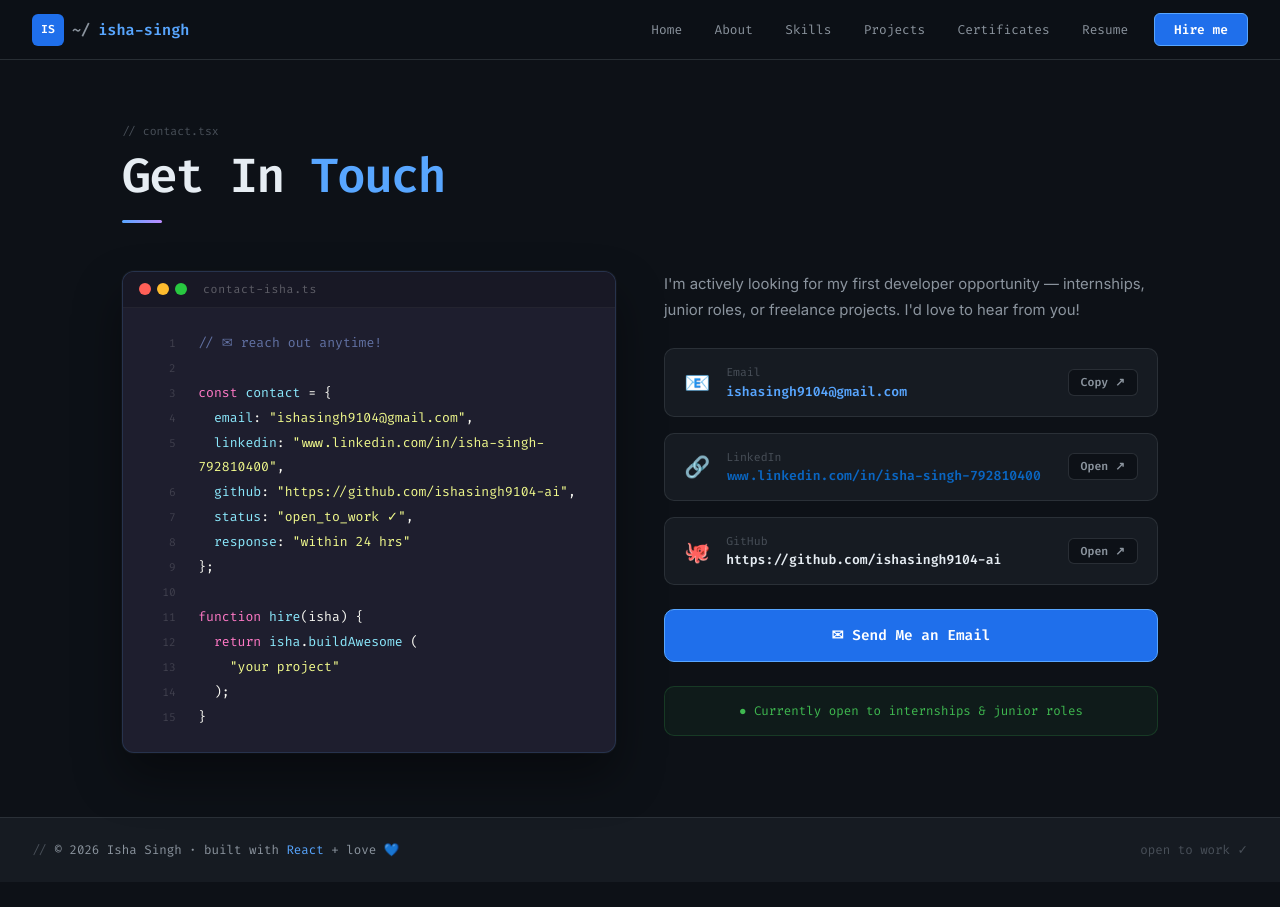
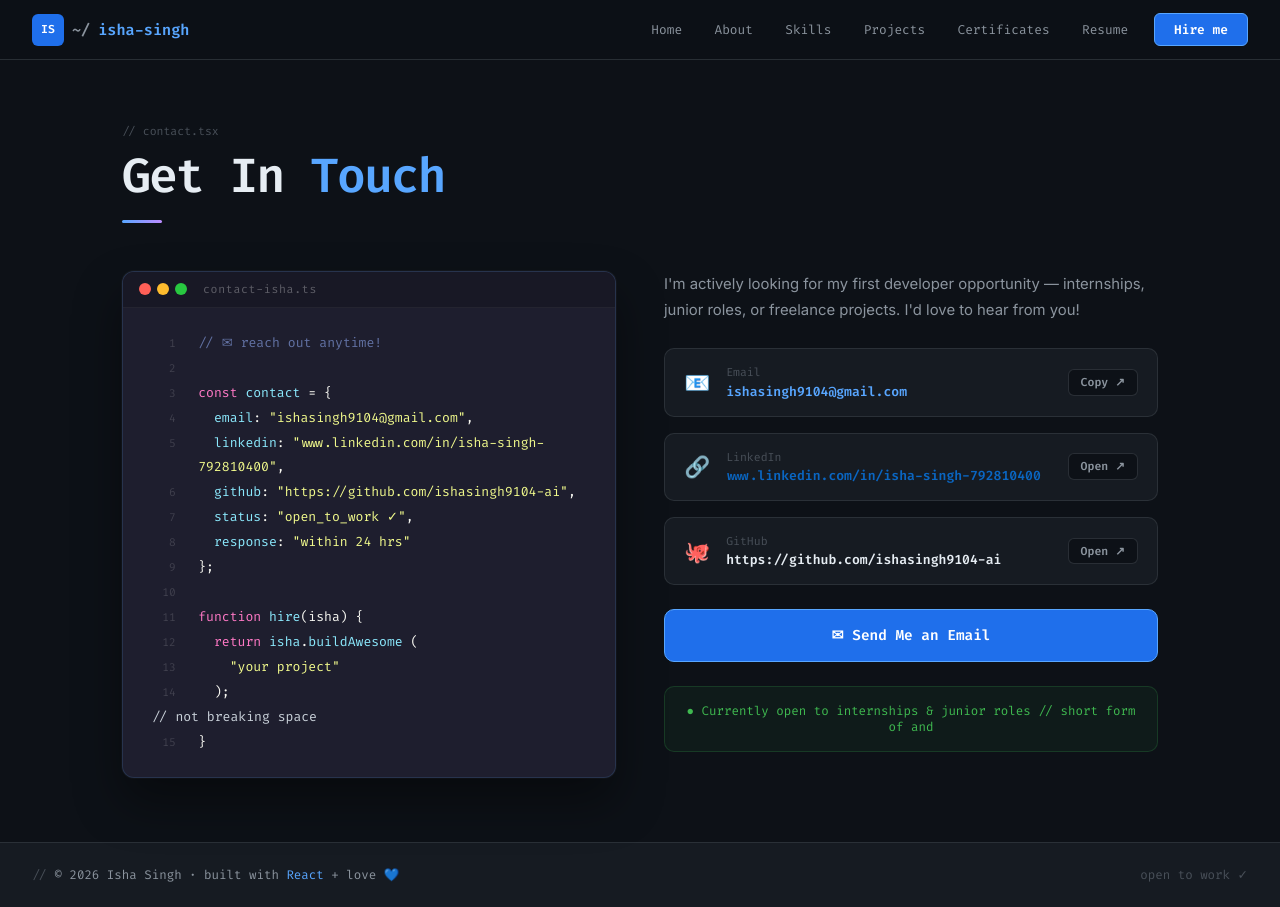
Before and after one commit to ishasingh9104-ai/Personal-Portfolio, a React (Create React App) app: page /contact in a window 1280 px wide. Before the commit the page ends 882 px from the top, so only its background shows below. Built offline with nearby package versions, Linux system fonts and the light colour scheme.

Commit message:
updated comments

```diff
--- a/src/components/CodeBlock.js
+++ b/src/components/CodeBlock.js
@@ -1,61 +1,121 @@
-import React from 'react';
+import React from 'react'; // Import React library to use JSX and components
 
+// CodeBlock component - creates a styled code container (like VS Code UI)
 export function CodeBlock({ children, filename = 'isha.ts', style = {} }) {
   return (
     <div style={{
-      background: '#1e1e2e',
-      borderRadius: '12px',
-      overflow: 'hidden',
-      border: '1px solid rgba(88,166,255,0.15)',
-      boxShadow: '0 24px 48px rgba(0,0,0,0.4), 0 0 0 1px rgba(255,255,255,0.03)',
-      fontFamily: 'var(--font-mono)',
-      fontSize: '0.82rem',
-      ...style,
+      background: '#1e1e2e', // Dark background color
+      borderRadius: '12px', // Rounded corners
+      overflow: 'hidden', // Prevent content overflow
+      border: '1px solid rgba(88,166,255,0.15)', // Light border
+      boxShadow: '0 24px 48px rgba(0,0,0,0.4), 0 0 0 1px rgba(255,255,255,0.03)', // Shadow for depth
+      fontFamily: 'var(--font-mono)', // Monospace font for code look
+      fontSize: '0.82rem', // Small font size
+      ...style, // Allow custom styles to override default styles
     }}>
-      {/* Title bar */}
+
+      {/* Title bar (top header like VS Code) */}
       <div style={{
-        background: '#181825',
-        padding: '0.65rem 1rem',
-        display: 'flex', alignItems: 'center', gap: '0.5rem',
-        borderBottom: '1px solid rgba(255,255,255,0.05)',
+        background: '#181825', // Slightly darker header
+        padding: '0.65rem 1rem', // Spacing inside header
+        display: 'flex', alignItems: 'center', gap: '0.5rem', // Align items horizontally
+        borderBottom: '1px solid rgba(255,255,255,0.05)', // Bottom border
       }}>
+
+        {/* Mac-style red, yellow, green buttons */}
         <div style={{ display: 'flex', gap: '6px' }}>
           <div style={{ width: 12, height: 12, borderRadius: '50%', background: '#ff5f57' }} />
           <div style={{ width: 12, height: 12, borderRadius: '50%', background: '#febc2e' }} />
           <div style={{ width: 12, height: 12, borderRadius: '50%', background: '#28c840' }} />
         </div>
-        <span style={{ marginLeft: '0.5rem', fontSize: '0.72rem', color: 'rgba(255,255,255,0.3)', letterSpacing: '0.06em' }}>
-          {filename}
+
+        {/* Filename displayed in header */}
+        <span style={{
+          marginLeft: '0.5rem',
+          fontSize: '0.72rem',
+          color: 'rgba(255,255,255,0.3)', // Faded text
+          letterSpacing: '0.06em'
+        }}>
+          {filename} {/* Shows file name */}
         </span>
       </div>
-      {/* Code body */}
-      <div style={{ padding: '1.4rem 1.8rem', lineHeight: 1.9 }}>
-        {children}
+
+      {/* Code body (main content area) */}
+      <div style={{
+        padding: '1.4rem 1.8rem', // Inner spacing
+        lineHeight: 1.9 // Line spacing for readability
+      }}>
+        {children} {/* Displays code lines passed as children */}
       </div>
     </div>
   );
 }
 
+// Line component - used to display each line with line number
 export function Line({ num, children }) {
   return (
     <div style={{ display: 'flex', alignItems: 'baseline' }}>
+
+      {/* Line number */}
       <span style={{
-        color: 'rgba(255,255,255,0.15)', display: 'inline-block',
-        width: '24px', textAlign: 'right', marginRight: '1.4rem',
-        userSelect: 'none', fontSize: '0.7rem', flexShrink: 0,
-      }}>{num}</span>
+        color: 'rgba(255,255,255,0.15)', // Faded color
+        display: 'inline-block',
+        width: '24px', // Fixed width for alignment
+        textAlign: 'right', // Align number to right
+        marginRight: '1.4rem', // Space between number and code
+        userSelect: 'none', // Prevent selecting line numbers
+        fontSize: '0.7rem',
+        flexShrink: 0, // Prevent shrinking
+      }}>
+        {num} {/* Displays line number */}
+      </span>
+
+      {/* Code content */}
       <span>{children}</span>
     </div>
   );
-  // http://localhost:3000
+
 }
 
+// Syntax highlighting helpers (each returns styled text)
+
+// Keyword (like const, function, return)
 export const kw  = (t) => <span style={{ color: '#ff79c6' }}>{t}</span>;
+
+// Function names
 export const fn  = (t) => <span style={{ color: '#50fa7b' }}>{t}</span>;
+
+// Strings (normal)
 export const str = (t) => <span style={{ color: '#f1fa8c' }}>{t}</span>;
+
+// Alternative string style
 export const str2= (t) => <span style={{ color: '#ff9580' }}>{t}</span>;
+
+// Properties (object keys, etc.)
 export const prop= (t) => <span style={{ color: '#8be9fd' }}>{t}</span>;
+
+// Numbers
 export const num = (t) => <span style={{ color: '#bd93f9' }}>{t}</span>;
+
+// Comments
 export const cmt = (t) => <span style={{ color: '#6272a4' }}>{t}</span>;
+
+// Brackets, symbols
 export const br  = (t) => <span style={{ color: '#f8f8f2' }}>{t}</span>;
+
+// Operators (+, -, =, etc.)
 export const op  = (t) => <span style={{ color: '#ff79c6' }}>{t}</span>;
+
+
+
+
+
+
+
+
+
+
+
+
+  // This comment is just a test URL (not used in code)
+  // http://localhost:3000
--- a/src/components/SectionWrapper.js
+++ b/src/components/SectionWrapper.js
@@ -1,51 +1,91 @@
 import React, { useEffect, useRef } from 'react';
 
+//  SectionWrapper component
+//  Har section ko wrap karta hai + entry animation deta hai (page load pe)
 export default function SectionWrapper({ children, style = {} }) {
+
   const ref = useRef(null);
+  //  DOM element ko directly access karne ke liye reference
+
+  useEffect(() => {
+    const el = ref.current; // current element mil gaya
+    if (!el) return; // safety check
+
+    //  Initial state (invisible + thoda neeche)
+    el.style.opacity = '0';
+    el.style.transform = 'translateY(20px)';
+
+    // Next frame me animation start karte hain
+    requestAnimationFrame(() => {
+      // transition define
+      el.style.transition = 'opacity 0.7s ease, transform 0.7s ease';
+
+      // final state (visible + normal position)
+      el.style.opacity = '1';
+      el.style.transform = 'none';
+    });
+
+  }, []); //  sirf ek baar run hoga (component mount pe)
+
+  return (
+    <div
+      ref={ref} // DOM reference attach
+      style={{
+        minHeight: '100%', // full screen height (each section full page lega)
+        paddingTop: '60px', // navbar ke neeche space (overlap avoid)
+        ...style // custom styles allow
+      }}
+    >
+      {children} {/* jo bhi content aayega wo yaha render hoga */}
+    </div>
+  );
+}
+
+
+//  RevealCard component
+//  Scroll karte waqt animation trigger hota hai (jab element viewport me aata hai)
+export function RevealCard({ children, delay = 0, style = {} }) {
+
+  const ref = useRef(null); // DOM reference
 
   useEffect(() => {
     const el = ref.current;
     if (!el) return;
+
+    // IntersectionObserver (check karta hai element screen me aaya ya nahi)
+    const obs = new IntersectionObserver(([entry]) => {
+
+      if (entry.isIntersecting) {
+        // 👉 jab element visible ho jaye
+        setTimeout(() => {
+
+          // final visible state
+          el.style.opacity = '1';
+          el.style.transform = 'none';
+
+        }, delay); // delay for stagger animation
+
+        obs.unobserve(el); // ek baar show hone ke baad observer remove
+      }
+
+    }, { threshold: 0.1 }); // 10% visible hone par trigger
+
+    //  Initial hidden state
     el.style.opacity = '0';
-    el.style.transform = 'translateY(20px)';
-    requestAnimationFrame(() => {
-      el.style.transition = 'opacity 0.7s ease, transform 0.7s ease';
-      el.style.opacity = '1';
-      el.style.transform = 'none';
-    });
-  }, []);
+    el.style.transform = 'translateY(24px)';
+
+    // animation smooth banane ke liye transition
+    el.style.transition = 'opacity 0.7s ease, transform 0.7s ease';
+
+    obs.observe(el); // observer start
+
+    return () => obs.disconnect(); // cleanup (important)
+
+  }, [delay]); // delay change hoga to re-run
 
   return (
-    <div ref={ref} style={{
-      minHeight: '100vh',
-      paddingTop: '60px',
-      ...style
-    }}>
-      {children}
+    <div ref={ref} style={style}>
+      {children} {/* card content */}
     </div>
   );
 }
-
-export function RevealCard({ children, delay = 0, style = {} }) {
-  const ref = useRef(null);
-  useEffect(() => {
-    const el = ref.current;
-    if (!el) return;
-    const obs = new IntersectionObserver(([entry]) => {
-      if (entry.isIntersecting) {
-        setTimeout(() => {
-          el.style.opacity = '1';
-          el.style.transform = 'none';
-        }, delay);
-        obs.unobserve(el);
-      }
-    }, { threshold: 0.1 });
-    el.style.opacity = '0';
-    el.style.transform = 'translateY(24px)';
-    el.style.transition = 'opacity 0.7s ease, transform 0.7s ease';
-    obs.observe(el);
-    return () => obs.disconnect();
-  }, [delay]);
-
-  return <div ref={ref} style={style}>{children}</div>;
-}
--- a/src/components/Typewriter.js
+++ b/src/components/Typewriter.js
@@ -32,7 +32,7 @@ export default function Typewriter({ words = [], speed = 90, deleteSpeed = 100,
         display: 'inline-block', width: '2px', height: '1em',
         background: cursorColor, marginLeft: '2px',
         verticalAlign: 'text-bottom',
-        animation: 'pulse 2s step-end infinite',
+        animation: 'pulse 5s step-end infinite',
       }} />
     </span>
   );
--- a/src/index.css
+++ b/src/index.css
@@ -1,72 +1,124 @@
 :root {
-  --bg:        #0d1117;
-  --bg2:       #161b22;
-  --bg3:       #1c2128;
-  --bg4:       #21262d;
-  --border:    rgba(48, 54, 61, 0.8);
-  --border2:   rgba(99, 110, 123, 0.4);
-  --blue:      #58a6ff;
-  --blue2:     #1f6feb;
-  --purple:    #bc8cff;
-  --green:     #3fb950;
-  --teal:      #39d353;
-  --yellow:    #e3b341;
-  --red:       #f85149;
-  --orange:    #ffa657;
-  --pink:      #ff7b72;
-  --white:     #e6edf3;
-  --white2:    #c9d1d9;
-  --white3:    #8b949e;
-  --white4:    #484f58;
-  --accent:    #58a6ff;
-  --font-mono: 'Fira Code', 'Cascadia Code', monospace;
-  --font-sans: 'Inter', -apple-system, sans-serif;
-  --radius:    8px;
-  --radius2:   12px;
-  --radius3:   16px;
+  --bg: #0d1117;
+  --bg2: #161b22;
+  --bg3: #1c2128;
+  --bg4: #21262d;
+  --border: rgba(48, 54, 61, 0.8);
+  --border2: rgba(99, 110, 123, 0.4);
+  --blue: #58a6ff;
+  --blue2: #1f6feb;
+  --purple: #bc8cff;
+  --green: #3fb950;
+  --teal: #39d353;
+  --yellow: #e3b341;
+  --red: #f85149;
+  --orange: #ffa657;
+  --pink: #ff7b72;
+  --white: #e6edf3;
+  --white2: #c9d1d9;
+  --white3: #8b949e;
+  --white4: #484f58;
+  --accent: #58a6ff;
+  --font-mono: "Fira Code", "Cascadia Code", monospace;
+  --font-sans: "Inter", -apple-system, sans-serif;
+  --radius: 8px;
+  --radius2: 12px;
+  --radius3: 16px;
 }
 
-*, *::before, *::after { box-sizing: border-box; margin: 0; padding: 0; }
+*,
+*::before,
+*::after {
+  box-sizing: border-box;
+  margin: 0;
+  padding: 0;
+}
 
-html { scroll-behavior: smooth; }
+html {
+  scroll-behavior: smooth;
+}
 
 body {
   font-family: var(--font-sans);
   background: var(--bg);
   color: var(--white2);
-  overflow-x: hidden;
+  overflow: hidden;
+
   min-height: 100vh;
 }
 
-::-webkit-scrollbar { width: 6px; }
-::-webkit-scrollbar-track { background: var(--bg2); }
-::-webkit-scrollbar-thumb { background: var(--white4); border-radius: 3px; }
-::-webkit-scrollbar-thumb:hover { background: var(--blue); }
+::-webkit-scrollbar {
+  width: 6px;
+}
+::-webkit-scrollbar-track {
+  background: var(--bg2);
+}
+::-webkit-scrollbar-thumb {
+  background: var(--white4);
+  border-radius: 3px;
+}
+::-webkit-scrollbar-thumb:hover {
+  background: var(--blue);
+}
 
-a { color: inherit; text-decoration: none; }
+a {
+  color: inherit;
+  text-decoration: none;
+}
 
 /* Fade-in animation */
 @keyframes fadeUp {
-  from { opacity: 0; transform: translateY(24px); }
-  to   { opacity: 1; transform: translateY(0); }
+  from {
+    opacity: 0;
+    transform: translateY(24px);
+  }
+  to {
+    opacity: 1;
+    transform: translateY(0);
+  }
 }
 @keyframes fadeIn {
-  from { opacity: 0; }
-  to   { opacity: 1; }
+  from {
+    opacity: 0;
+  }
+  to {
+    opacity: 1;
+  }
 }
 @keyframes slideInLeft {
-  from { opacity: 0; transform: translateX(-30px); }
-  to   { opacity: 1; transform: translateX(0); }
+  from {
+    opacity: 0;
+    transform: translateX(-30px);
+  }
+  to {
+    opacity: 1;
+    transform: translateX(0);
+  }
 }
 @keyframes slideInRight {
-  from { opacity: 0; transform: translateX(30px); }
-  to   { opacity: 1; transform: translateX(0); }
+  from {
+    opacity: 0;
+    transform: translateX(30px);
+  }
+  to {
+    opacity: 1;
+    transform: translateX(0);
+  }
 }
 @keyframes pulse {
-  0%, 100% { opacity: 1; }
-  50% { opacity: 0.5; }
+  0%,
+  100% {
+    opacity: 1;
+  }
+  50% {
+    opacity: 0.5;
+  }
 }
 @keyframes scanline {
-  0% { transform: translateY(-100%); }
-  100% { transform: translateY(100vh); }
+  0% {
+    transform: translateY(-100%);
+  }
+  100% {
+    transform: translateY(100vh);
+  }
 }
--- a/src/pages/Contact.js
+++ b/src/pages/Contact.js
@@ -43,7 +43,7 @@ export default function Contact() {
               <Line num="11">{kw('function ')} {prop('hire')}{br('(isha) {')} </Line>
               <Line num="12">&nbsp;&nbsp;{kw('return ')} {prop('isha')}{br('.')}{prop('buildAwesome')} {br('(')} </Line>
               <Line num="13">&nbsp;&nbsp;&nbsp;&nbsp;{str('"your project"')}</Line>
-              <Line num="14">&nbsp;&nbsp;{br(');')}</Line>
+              <Line num="14">&nbsp;&nbsp;{br(');')}</Line> // not breaking space
               <Line num="15">{br('}')} </Line>
             </CodeBlock>
           </RevealCard>
@@ -97,7 +97,8 @@ export default function Contact() {
                 borderRadius: '10px', fontFamily: 'var(--font-mono)', fontSize: '0.78rem',
                 color: 'var(--green)', textAlign: 'center',
               }}>
-                ● Currently open to internships &amp; junior roles
+                ● Currently open to internships &amp; junior roles // short form of and
+
               </div>
             </div>
           </RevealCard>
--- a/src/pages/Resume.js
+++ b/src/pages/Resume.js
@@ -82,7 +82,7 @@ export default function Resume() {
 
                 {/* DOWNLOAD BUTTON */}
                 {/*
-                  ✅ HOW TO USE:
+
                   1. Place "Isha_Singh_Resume.pdf" in the /public folder.
                   2. The link below will trigger the download.
                 */}
```
Also changed, not shown: src/components/Navbar.js (+13 -5 lines).
